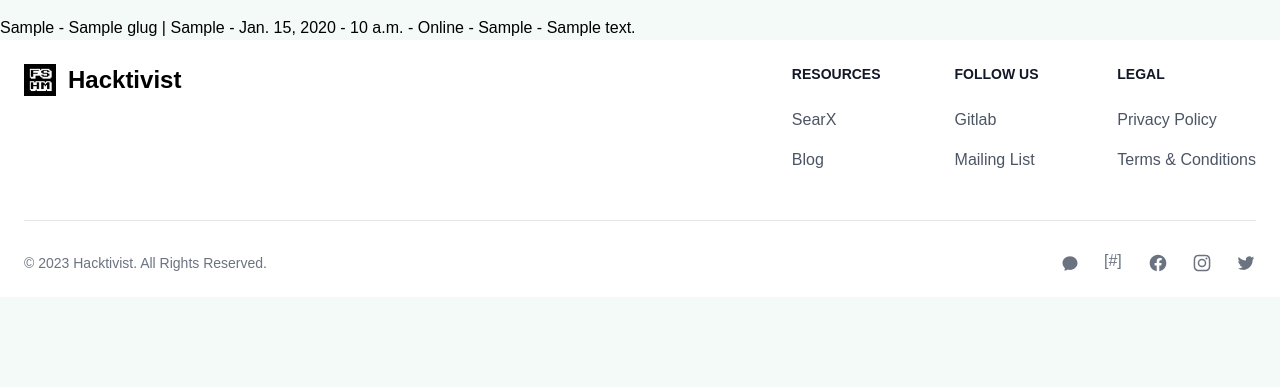
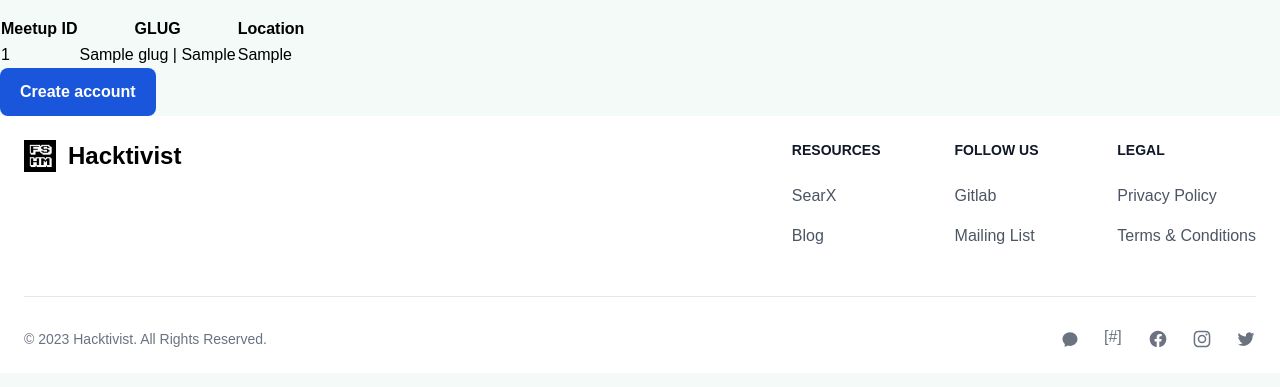
Before and after one commit to juandavid24w/htj79, a Django app: template meetups/templates/meetup_forms.html in a window 1280 px wide. Shown: the part 64-451 px from the top of the page. Run offline with Django 5.2, Linux system fonts and the light colour scheme; the template is opened without the code that fills it: values that come from a table or form of the project are taken from there, others are empty; a user stored in the database is signed in; tables that the repository leaves empty hold one stand-in row (values such as "Sample post"); style sheets or scripts are compiled from the project's sources.

Commit message:
Added styles

```diff
--- a/meetups/templates/meetup_forms.html
+++ b/meetups/templates/meetup_forms.html
@@ -2,15 +2,29 @@
 {% block title %}Meetups{% endblock%}
 
 {% block content %}
-<div>
+
+<table>
+    <tr>
+        <th>Meetup ID</th>
+        <th>GLUG</th>
+        <th>Location</th>
+        <!-- Add other table headers -->
+    </tr>
     {% for meetup in meetups %}
-    <ul>
-        <li>{{ meetup.location }} - {{ meetup.glug }} - {{ meetup.date }} - {{ meetup.time }} - {{ meetup.mode }} - {{ meetup.venue }} - {{ meetup.description }} </li>
+    <tr>
+        <td>{{ meetup.id }}</td> <!-- Display the meetup ID -->
+        <td>{{ meetup.glug }}</td>
+        <td>{{ meetup.location }}</td>
+        <!-- Add other table data -->
+    </tr>
+    {% endfor %}
+</table>
 
-    </ul>
-    {% endfor %}
-</div>
-
+<a href="{% url 'meetups_create' %}">
+    <button type="submit"
+        class="text-white font-bold rounded-lg text-base px-5 py-3 w-full sm:w-auto text-center bg-blue-700">
+        <span class="flex justify-center ">Create account</span></a>
+</button>
 <!-- <div class="center">
     <div class="max-w-sm p-6 bg-white border border-gray-200 rounded-lg shadow dark:bg-gray-800 dark:border-gray-700">
         <a href="#">
```
